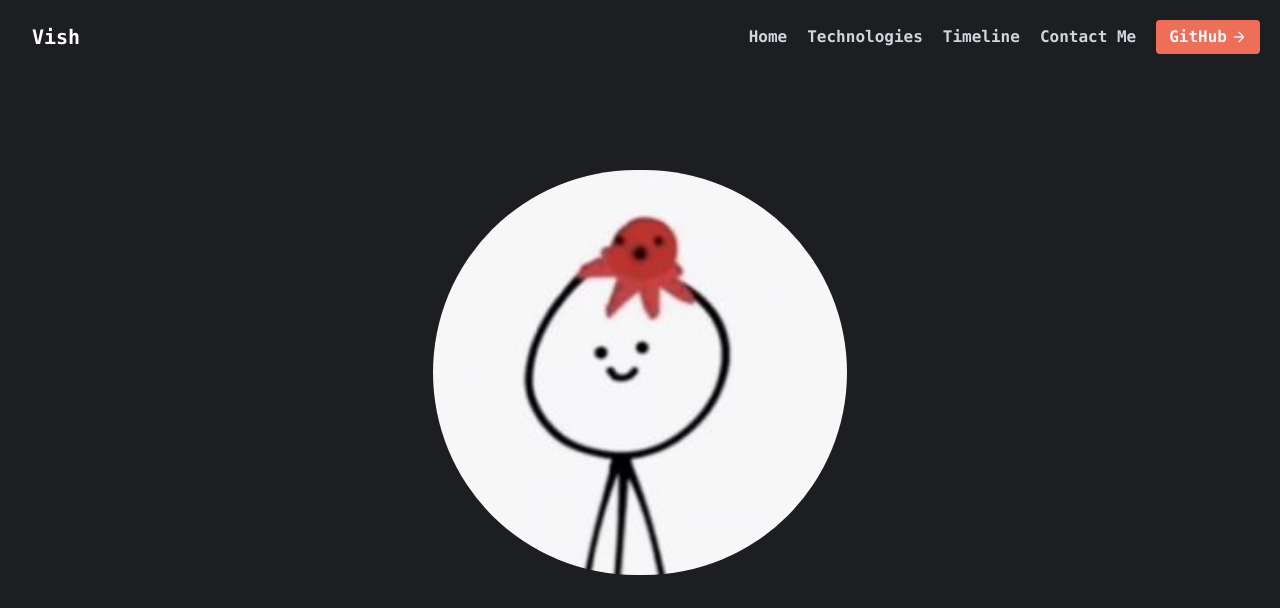
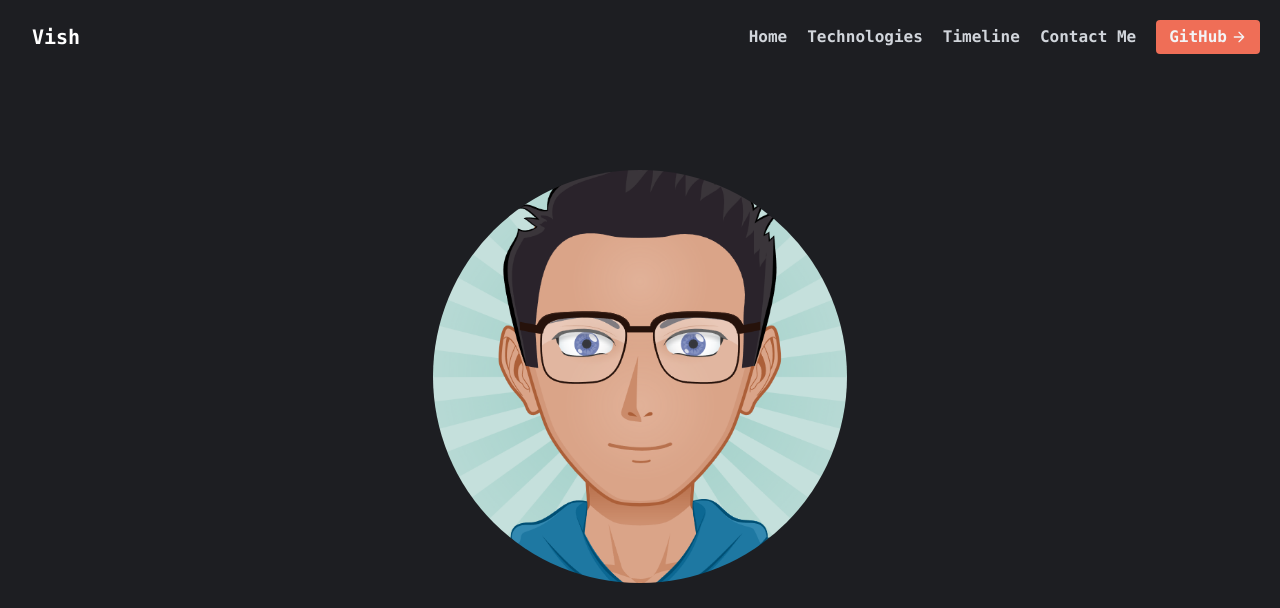
Before and after one commit to justanotherbyte/personalsite, a plain HTML site: page index.html in a window 1280 px wide. Shown: the top 608 px of the page. Drawn offline with nearby package versions, Linux system fonts and the light colour scheme.

Commit message:
changed index.html and added embeds

```diff
--- a/index.html
+++ b/index.html
@@ -3,6 +3,11 @@
     <head>
         <link href="https://unpkg.com/tailwindcss@^2/dist/tailwind.min.css" rel="stylesheet">
         <link href="static/css/styles.css" rel="stylesheet">
+        <meta property="og:type" content="Vish">
+        <meta property="og:title" content="Vish - My Personal Website">
+        <meta property="og:image" content="/static/images/vishimage.png">
+        <meta name="theme-color" content="#FFA500">
+        <meta property="og:description" content="Hi there. Nice to meet you! I'm a 14 year old boy living in the UK. I've worked with Python for 9 years now...">
     </head>
     <body>
         <header class="text-gray-600 body-font">
@@ -29,7 +34,7 @@
         </header>
         <section class="text-gray-600 body-font">
             <div class="container mx-auto flex px-5 py-24 items-center justify-center flex-col">
-              <img class="lg:w-2/6 md:w-3/6 w-5/6 mb-10 object-cover object-center rounded-full" alt="hero" src="static/images/pfp.jpg">
+              <img class="lg:w-2/6 md:w-3/6 w-5/6 mb-10 object-cover object-center rounded-full" alt="hero" src="static/images/vishimage.png">
               <div class="text-center lg:w-2/3 w-full">
                 <h1 class="title-font sm:text-4xl text-3xl mb-4 text-gray-100 font-semibold font-mono">Hi. I'm Vish</h1>
                 <p class="mb-8 leading-relaxed font-mono text-gray-300">Hi there. Nice to meet you! I'm a 14 year old boy living in the UK. I've worked with Python for 9 years now and I've learnt many things along the way such as different Python web-frameworks, different mainstream databases such as PostgreSQL and MongoDB, and most of all, how to make anything I desire (almost) :)</p>
```
Also changed, not shown: static/images/profile-pic.png (added), static/images/vishimage.png (added).
